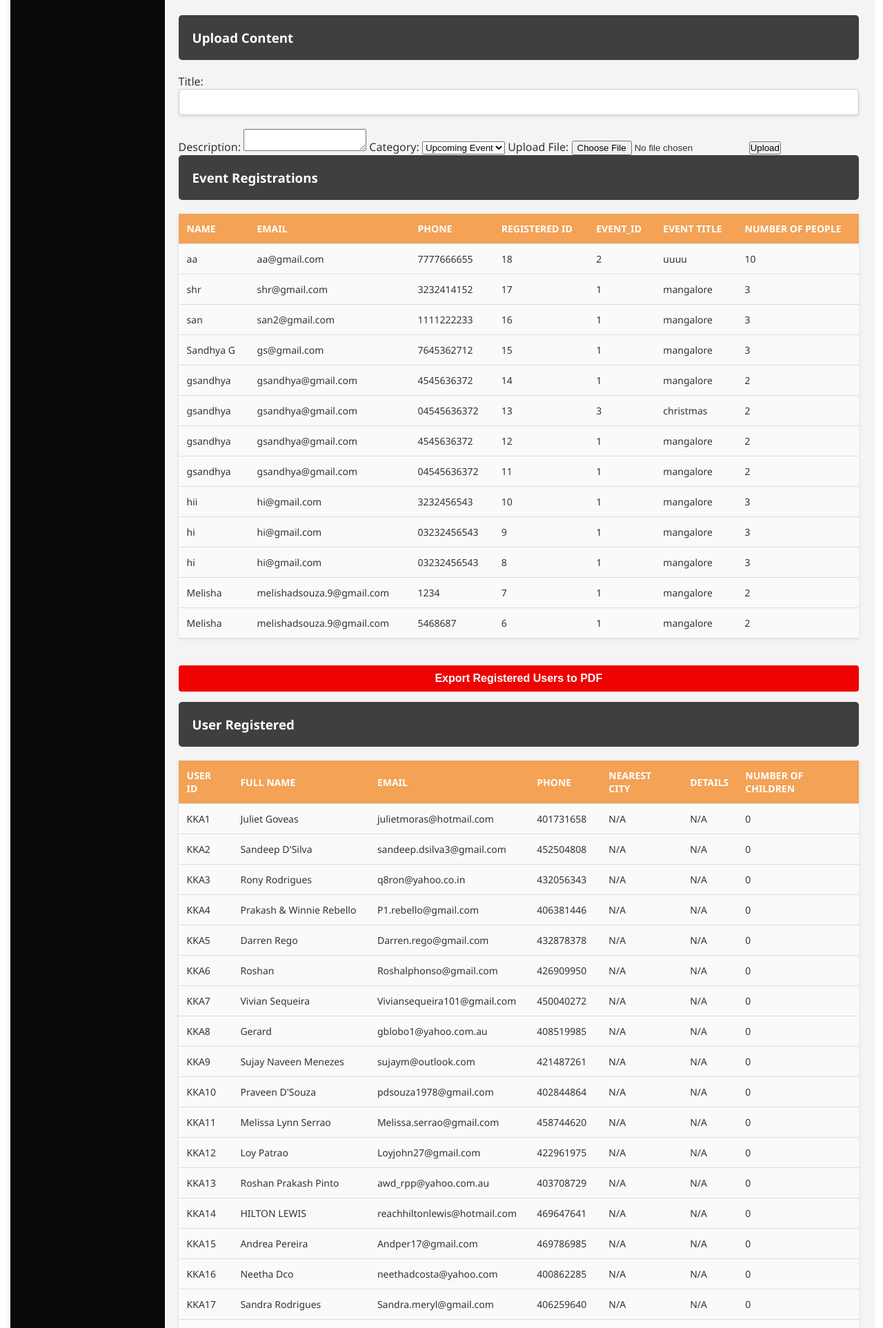
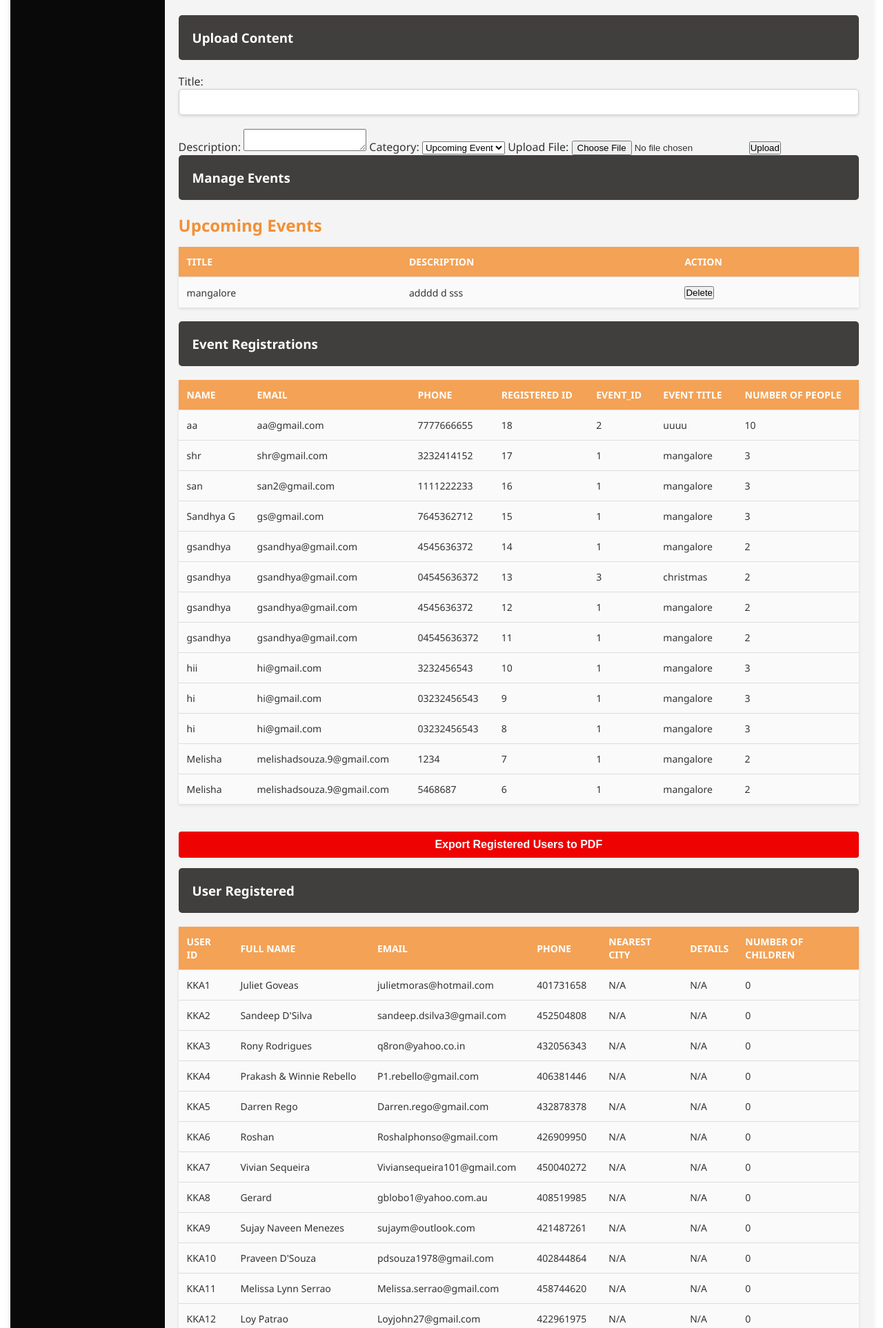
Before and after one commit to RakshithaBhakta063/KKA_WEBSITE, a Flask app: page /admin in a window 1280 px wide. Shown: the part 2196-4122 px from the top of the page at 69% size. Run offline with Flask 3, Linux system fonts and the light colour scheme; a user stored in the database is signed in; data comes from the database, SQL or seed files in the repository; both versions use the stored data as it was after the commit; some libraries are stand-ins or nearby versions.

Commit message:
Upcoming Events Management

```diff
--- a/app.py
+++ b/app.py
@@ -287,7 +287,7 @@ def upload_content():
 def upcoming_events():
     conn = sqlite3.connect(DB_PATH)
     cursor = conn.cursor()
-    cursor.execute("SELECT event_id, title, description, file_path ,category, uploaded_at FROM events")
+    cursor.execute("SELECT event_id, title, description, file_path,category FROM events WHERE category='upcoming' ORDER BY uploaded_at DESC")
     events = cursor.fetchall()
     conn.close()
     return render_template('upevents.html', events=events)
@@ -558,7 +558,7 @@ LEFT JOIN family_details f ON u.user_id = f.user_id;
         registrations = cursor.fetchall()
 
         # Fetch upcoming events
-        cursor.execute("SELECT title, description, file_path FROM events WHERE category='upcoming' ORDER BY uploaded_at DESC")
+        cursor.execute("SELECT event_id, title, description FROM events WHERE category='upcoming' ORDER BY uploaded_at DESC")
         upcoming_events = cursor.fetchall()
 
         # Fetch past events
@@ -759,6 +759,25 @@ def gallery():
 def contact():
     return render_template('contact.html')
 
+@app.route('/delete-event', methods=['POST'])
+def delete_event():
+    try:
+        data = request.json
+        event_id = data.get('id')
+        if not event_id:
+            return jsonify({"success": False, "error": "No event ID provided."})
+
+        conn = sqlite3.connect(DB_PATH)
+        cursor = conn.cursor()
+        cursor.execute("DELETE FROM events WHERE event_id = ?", (event_id,))
+        conn.commit()
+        conn.close()
+
+        return jsonify({"success": True, "message": "Event deleted successfully!"})
+
+    except Exception as e:
+        print("Delete Event Error:", str(e))
+        return jsonify({"success": False, "error": str(e)})
 
 
 if __name__ == '__main__':
--- a/static/scripts/index.js
+++ b/static/scripts/index.js
@@ -181,3 +181,24 @@ function fetchEventRegistrations() {
     })
     .catch(error => console.error("Error loading registrations:", error));
 }
+
+
+function deleteEvent(eventId) {
+    fetch('/delete-event', {
+        method: 'POST',
+        headers: {
+            'Content-Type': 'application/json'
+        },
+        body: JSON.stringify({ id: eventId })  // Send event ID properly
+    })
+    .then(response => response.json())
+    .then(data => {
+        if (data.success) {
+            alert("Event deleted successfully!");
+            location.reload();  // Refresh page after delete
+        } else {
+            alert("Error: " + data.error);
+        }
+    })
+    .catch(error => console.error('Error:', error));
+}
--- a/templates/admin.html
+++ b/templates/admin.html
@@ -124,7 +124,32 @@
                         <button type="submit">Upload</button>
                     </form>
                 </div>
+                <h3 style="background-color: rgb(65, 63, 62); padding: 20px; color: white;">Manage Events</h3>
 
+                <h2>Upcoming Events</h2>
+                <table class="table table-striped table-bordered">
+                    <thead class="thead-dark">
+                        <tr>
+                            <th>Title</th>
+                            <th>Description</th>
+                            <th>Action</th>
+                        </tr>
+                    </thead>
+                    <tbody>
+                        {% for event in upcoming_events %}
+<tr>
+    <td>{{ event[1] }}</td> <!-- Title -->
+    <td>{{ event[2] }}</td> <!-- Description -->
+    <td>
+        <button class="btn btn-danger btn-sm" onclick="deleteEvent('{{ event[0] }}')">
+            Delete
+        </button>
+    </td>
+</tr>
+{% endfor %}
+
+                    </tbody>
+                </table>
             </div>
 
 
```
Also changed, not shown: database.db, static/uploads/lan.jpeg (added).
